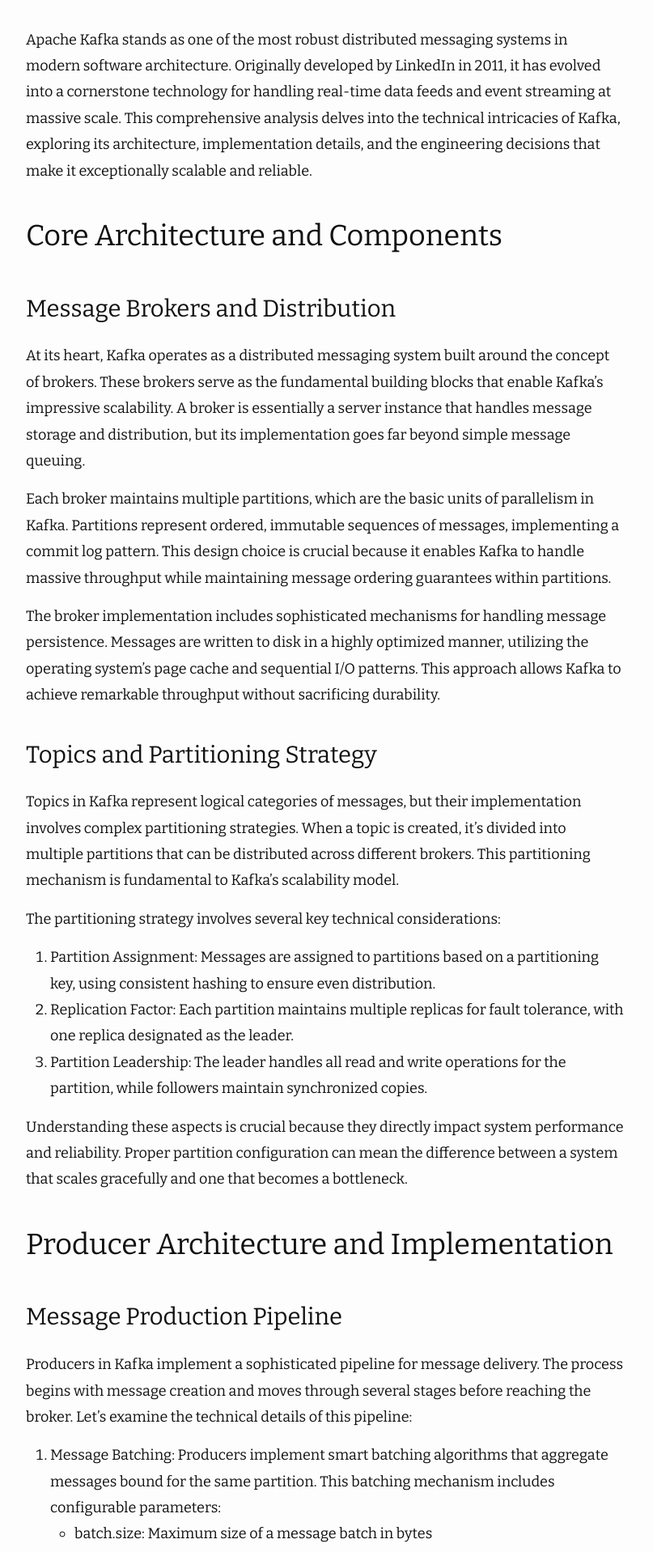
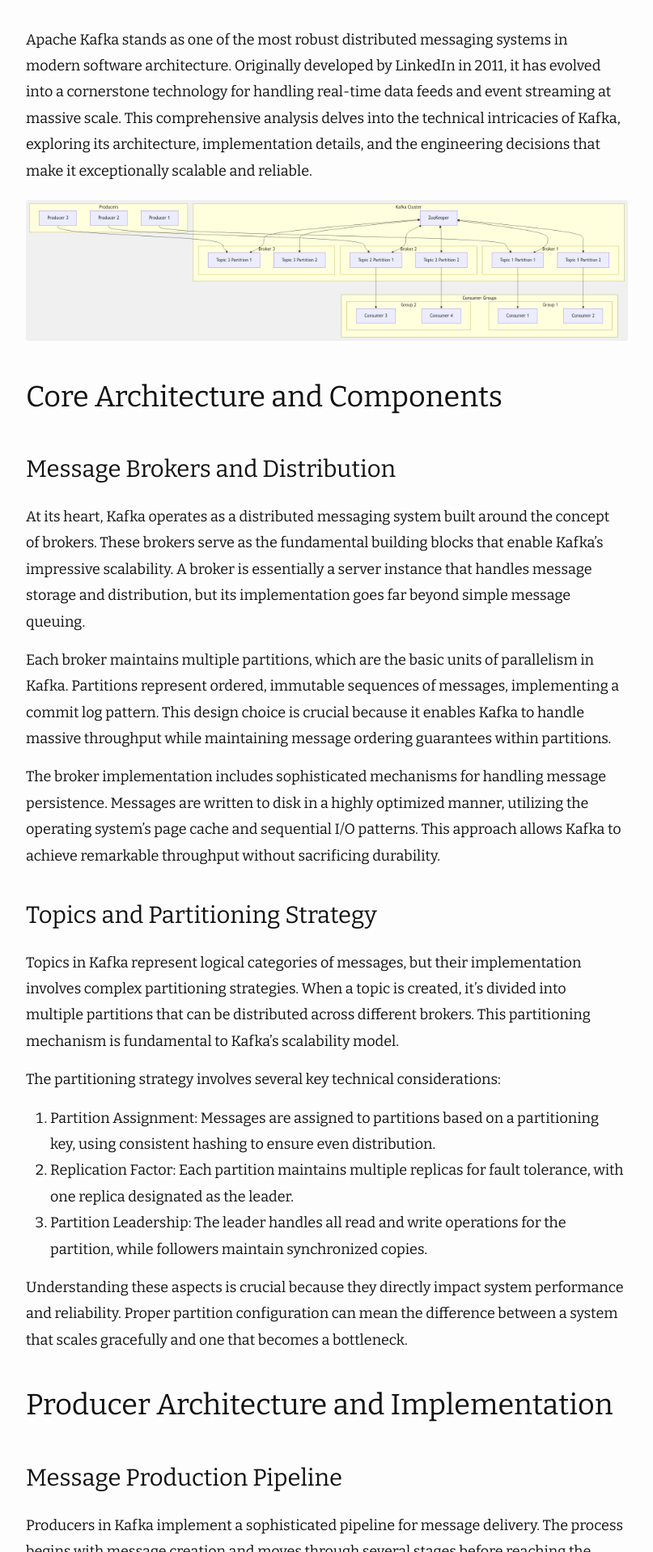
Before and after one commit to mohitmishra786/chessman, a Jekyll site: the page built from _posts/2025-01-19-Apache-Kafka:-A-Deep-Technical-Dive-into-Distributed-Messaging.md, in a window 1280 px wide. Shown: the part 338-2255 px from the top of the page at 81% size, without its empty margins (238-1045 px from the left). Built offline with Jekyll 4.4.1, drawn with Linux system fonts in a browser that asks for light colours; nearby versions of some CDN libraries; a script that is not in the unit is left out.

Commit message:
Update 2025-01-19-Apache-Kafka:-A-Deep-Technical-Dive-into-Distributed-Messaging.md

```diff
--- a/_posts/2025-01-19-Apache-Kafka:-A-Deep-Technical-Dive-into-Distributed-Messaging.md
+++ b/_posts/2025-01-19-Apache-Kafka:-A-Deep-Technical-Dive-into-Distributed-Messaging.md
@@ -6,8 +6,9 @@
 
 Apache Kafka stands as one of the most robust distributed messaging systems in modern software architecture. Originally developed by LinkedIn in 2011, it has evolved into a cornerstone technology for handling real-time data feeds and event streaming at massive scale. This comprehensive analysis delves into the technical intricacies of Kafka, exploring its architecture, implementation details, and the engineering decisions that make it exceptionally scalable and reliable.
 
+![Kafka Architecture]({{ '/assets/images/kafka.png' | relative_url }})
+
 ## Core Architecture and Components
-
 ### Message Brokers and Distribution
 
 At its heart, Kafka operates as a distributed messaging system built around the concept of brokers. These brokers serve as the fundamental building blocks that enable Kafka's impressive scalability. A broker is essentially a server instance that handles message storage and distribution, but its implementation goes far beyond simple message queuing.
```
